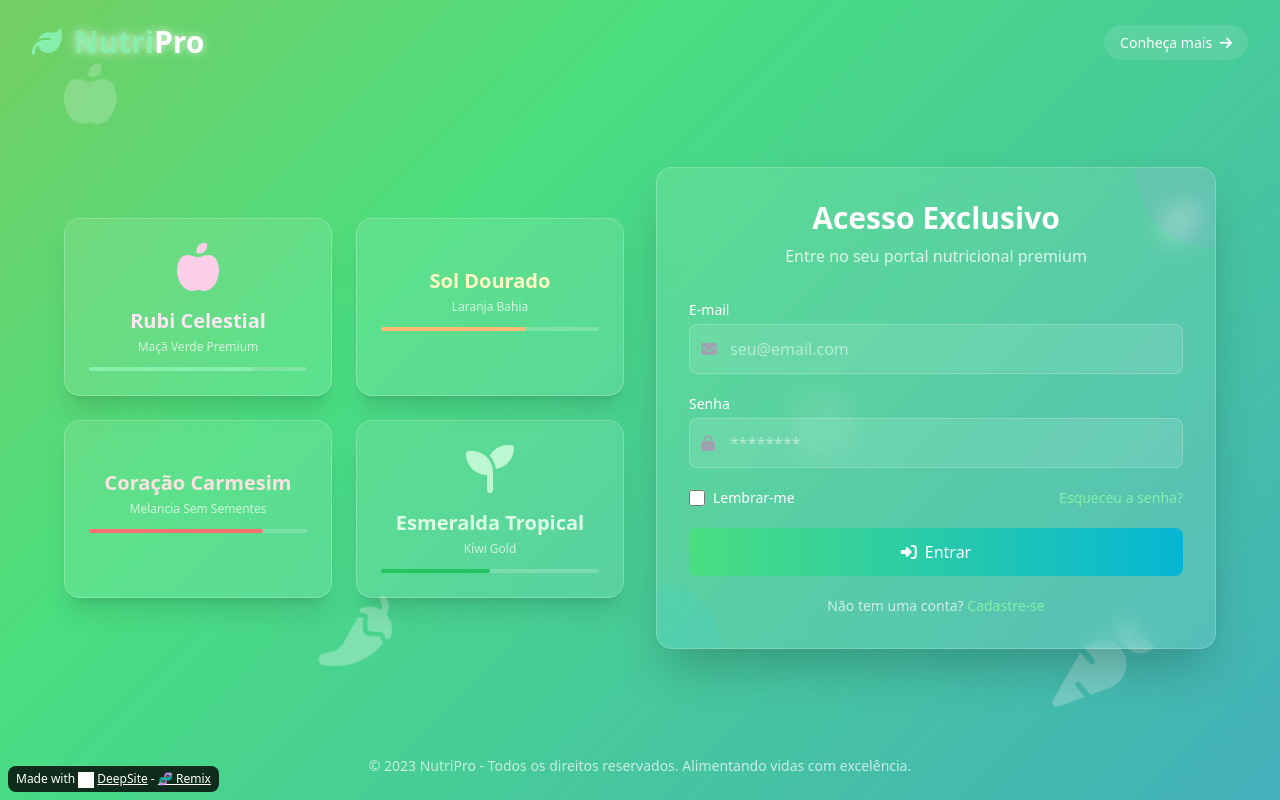
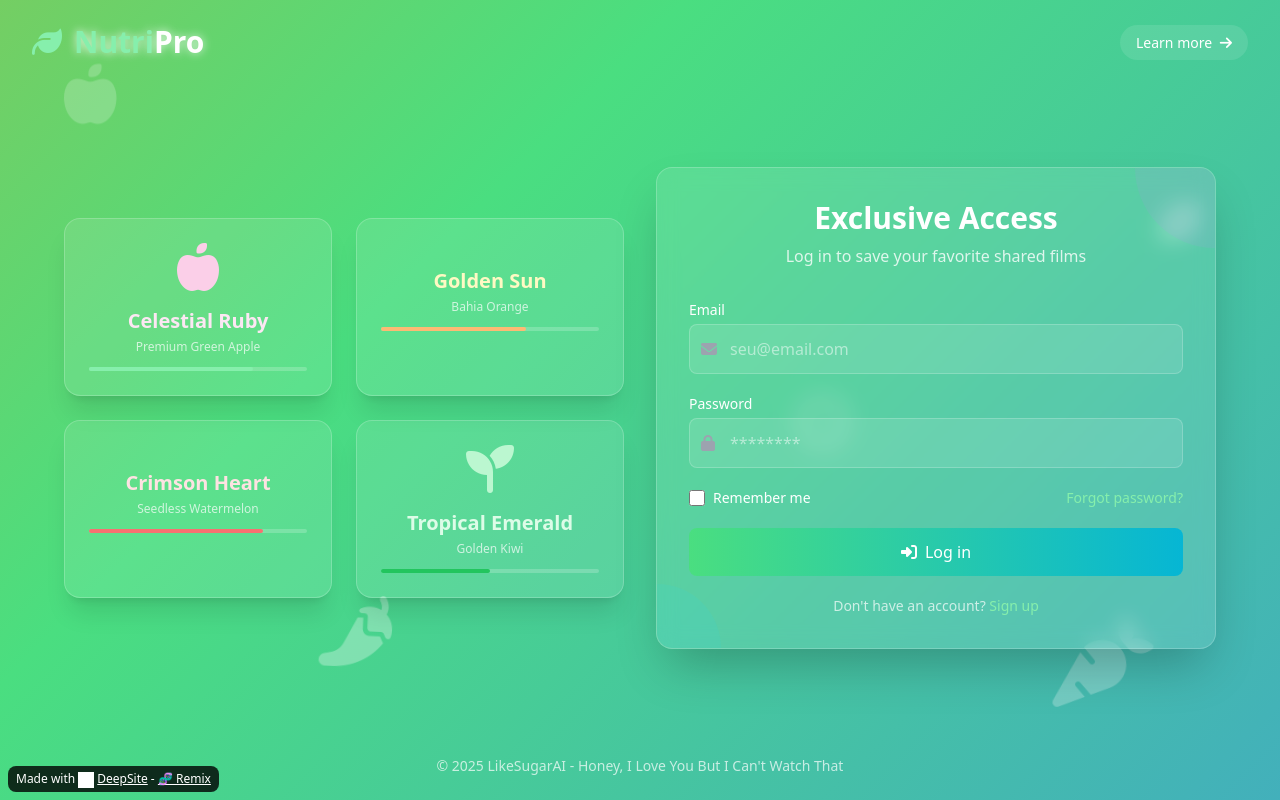
Before and after one commit to rayhunter/honey, a plain HTML site: page index.html in a window 1280 px wide. Drawn offline with nearby package versions, Linux system fonts and the light colour scheme; grey boxes are pictures that could not be loaded; some icons are missing.

Commit message:
fixed index

```diff
--- a/index.html
+++ b/index.html
@@ -3,7 +3,7 @@
 <head>
     <meta charset="UTF-8">
     <meta name="viewport" content="width=device-width, initial-scale=1.0">
-    <title>NutriPro - Seu Portal Nutricional Premium</title>
+    <title>Honey, I Love You But I Can't Watch That</title>
     <script src="https://cdn.tailwindcss.com"></script>
     <link rel="stylesheet" href="https://cdnjs.cloudflare.com/ajax/libs/font-awesome/6.4.0/css/all.min.css">
     <style>
@@ -79,7 +79,7 @@
             </div>
             <div>
                 <a href="#" class="text-sm bg-white bg-opacity-10 hover:bg-opacity-20 px-4 py-2 rounded-full transition duration-300">
-                    Conheça mais <i class="fas fa-arrow-right ml-1"></i>
+                    Learn more <i class="fas fa-arrow-right ml-1"></i>
                 </a>
             </div>
         </div>
@@ -94,8 +94,8 @@
                 <div class="fruit-card bg-white bg-opacity-10 rounded-2xl p-6 border border-white border-opacity-20 shadow-xl">
                     <div class="text-center">
                         <i class="fas fa-apple-alt text-5xl mb-4 text-pink-200"></i>
-                        <h3 class="text-xl font-semibold mb-1 text-pink-100">Rubi Celestial</h3>
-                        <p class="text-xs text-white text-opacity-70">Maçã Verde Premium</p>
+                        <h3 class="text-xl font-semibold mb-1 text-pink-100">Celestial Ruby</h3>
+                        <p class="text-xs text-white text-opacity-70">Premium Green Apple</p>
                         <div class="mt-3 h-1 bg-white bg-opacity-20 rounded-full">
                             <div class="h-1 bg-green-300 rounded-full w-3/4"></div>
                         </div>
@@ -106,8 +106,8 @@
                 <div class="fruit-card bg-white bg-opacity-10 rounded-2xl p-6 border border-white border-opacity-20 shadow-xl">
                     <div class="text-center">
                         <i class="fas fa-citrus text-5xl mb-4 text-yellow-200"></i>
-                        <h3 class="text-xl font-semibold mb-1 text-yellow-100">Sol Dourado</h3>
-                        <p class="text-xs text-white text-opacity-70">Laranja Bahia</p>
+                        <h3 class="text-xl font-semibold mb-1 text-yellow-100">Golden Sun</h3>
+                        <p class="text-xs text-white text-opacity-70">Bahia Orange</p>
                         <div class="mt-3 h-1 bg-white bg-opacity-20 rounded-full">
                             <div class="h-1 bg-orange-300 rounded-full w-2/3"></div>
                         </div>
@@ -118,8 +118,8 @@
                 <div class="fruit-card bg-white bg-opacity-10 rounded-2xl p-6 border border-white border-opacity-20 shadow-xl">
                     <div class="text-center">
                         <i class="fas fa-watermelon text-5xl mb-4 text-red-200"></i>
-                        <h3 class="text-xl font-semibold mb-1 text-red-100">Coração Carmesim</h3>
-                        <p class="text-xs text-white text-opacity-70">Melancia Sem Sementes</p>
+                        <h3 class="text-xl font-semibold mb-1 text-red-100">Crimson Heart</h3>
+                        <p class="text-xs text-white text-opacity-70">Seedless Watermelon</p>
                         <div class="mt-3 h-1 bg-white bg-opacity-20 rounded-full">
                             <div class="h-1 bg-red-400 rounded-full w-4/5"></div>
                         </div>
@@ -130,8 +130,8 @@
                 <div class="fruit-card bg-white bg-opacity-10 rounded-2xl p-6 border border-white border-opacity-20 shadow-xl">
                     <div class="text-center">
                         <i class="fas fa-seedling text-5xl mb-4 text-green-200"></i>
-                        <h3 class="text-xl font-semibold mb-1 text-green-100">Esmeralda Tropical</h3>
-                        <p class="text-xs text-white text-opacity-70">Kiwi Gold</p>
+                        <h3 class="text-xl font-semibold mb-1 text-green-100">Tropical Emerald</h3>
+                        <p class="text-xs text-white text-opacity-70">Golden Kiwi</p>
                         <div class="mt-3 h-1 bg-white bg-opacity-20 rounded-full">
                             <div class="h-1 bg-green-500 rounded-full w-1/2"></div>
                         </div>
@@ -146,12 +146,12 @@
                 <div class="absolute -bottom-16 -left-16 w-32 h-32 rounded-full bg-cyan-400 opacity-10"></div>
 
                 <div class="relative z-10">
-                    <h2 class="text-3xl font-bold mb-2 text-center">Acesso Exclusivo</h2>
-                    <p class="text-center text-white text-opacity-80 mb-8">Entre no seu portal nutricional premium</p>
+                    <h2 class="text-3xl font-bold mb-2 text-center">Exclusive Access</h2>
+                    <p class="text-center text-white text-opacity-80 mb-8">Log in to save your favorite shared films</p>
 
                     <form class="space-y-5">
                         <div>
-                            <label for="email" class="block text-sm font-medium mb-1">E-mail</label>
+                            <label for="email" class="block text-sm font-medium mb-1">Email</label>
                             <div class="relative">
                                 <div class="absolute inset-y-0 left-0 pl-3 flex items-center pointer-events-none">
                                     <i class="fas fa-envelope text-gray-400"></i>
@@ -161,7 +161,7 @@
                         </div>
 
                         <div>
-                            <label for="password" class="block text-sm font-medium mb-1">Senha</label>
+                            <label for="password" class="block text-sm font-medium mb-1">Password</label>
                             <div class="relative">
                                 <div class="absolute inset-y-0 left-0 pl-3 flex items-center pointer-events-none">
                                     <i class="fas fa-lock text-gray-400"></i>
@@ -173,18 +173,18 @@
                         <div class="flex items-center justify-between">
                             <div class="flex items-center">
                                 <input id="remember" type="checkbox" class="h-4 w-4 bg-white bg-opacity-10 border border-white border-opacity-20 rounded focus:ring-green-300">
-                                <label for="remember" class="ml-2 block text-sm">Lembrar-me</label>
+                                <label for="remember" class="ml-2 block text-sm">Remember me</label>
                             </div>
-                            <a href="#" class="text-sm text-green-300 hover:text-green-200">Esqueceu a senha?</a>
+                            <a href="#" class="text-sm text-green-300 hover:text-green-200">Forgot password?</a>
                         </div>
 
                         <button type="submit" class="w-full bg-gradient-to-r from-green-400 to-cyan-500 py-3 px-4 rounded-lg font-medium hover:opacity-90 transition duration-300 flex items-center justify-center">
-                            <i class="fas fa-sign-in-alt mr-2"></i> Entrar
+                            <i class="fas fa-sign-in-alt mr-2"></i> Log in
                         </button>
 
                         <div class="text-center text-sm">
-                            <span class="text-white text-opacity-70">Não tem uma conta? </span>
-                            <a href="#" class="text-green-300 font-medium hover:text-green-200">Cadastre-se</a>
+                            <span class="text-white text-opacity-70">Don't have an account? </span>
+                            <a href="#" class="text-green-300 font-medium hover:text-green-200">Sign up</a>
                         </div>
                     </form>
                 </div>
@@ -194,7 +194,7 @@
 
     <!-- Footer -->
     <footer class="py-6 text-center text-white text-opacity-70 text-sm">
-        <p>© 2023 NutriPro - Todos os direitos reservados. Alimentando vidas com excelência.</p>
+        <p>© 2025 LikeSugarAI - Honey, I Love You But I Can't Watch That</p>
     </footer>
 
     <script>
@@ -239,12 +239,12 @@
 
             // Simple validation
             if(email === '' || password === '') {
-                alert('Por favor, preencha todos os campos.');
+                alert('Please fill in all fields.');
                 return;
             }
 
             // Mock login
-            alert(`Bem-vindo ao NutriPro, ${email}! (Login simulado para demonstração)`);
+            alert(`Welcome to NutriPro, ${email}! (Simulated login for demonstration)`);
         });
 
         // Animate elements on scroll
```
